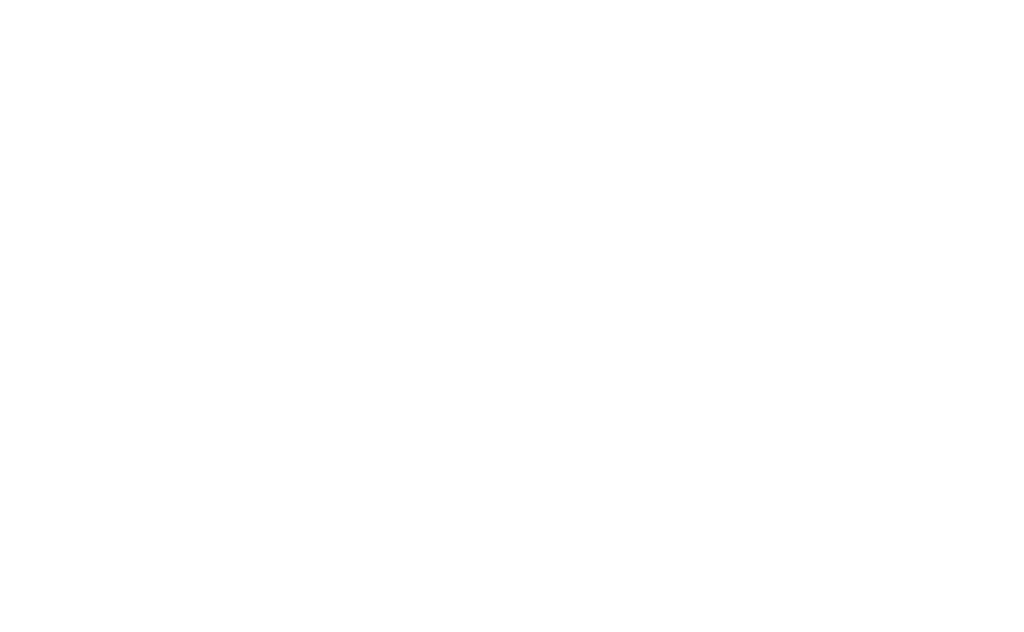
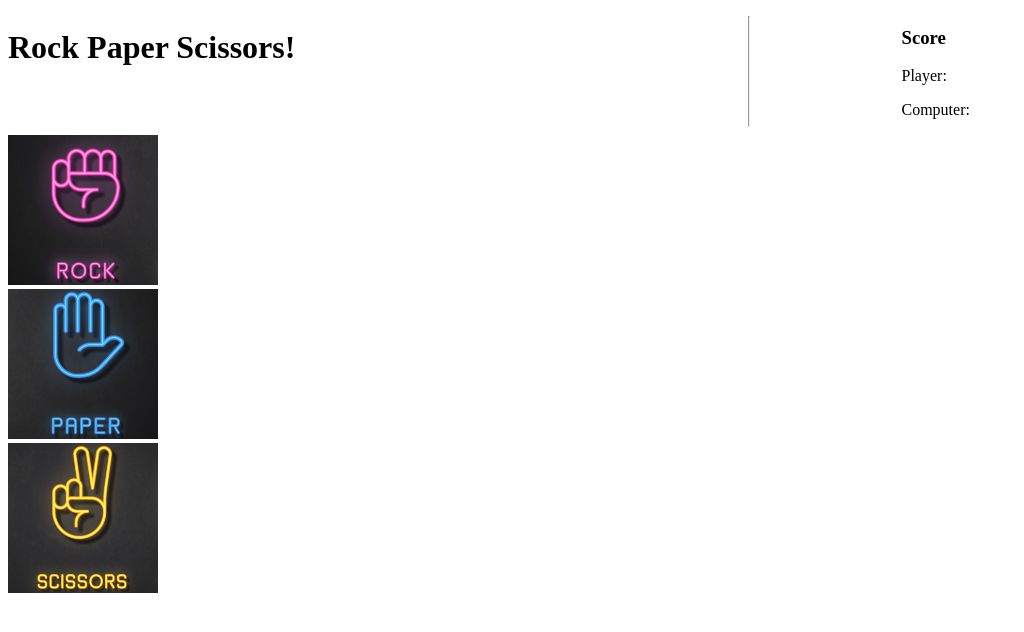
Before and after one commit to jkh96/Rock_Paper_Scissors, a plain HTML site: page index.html in a window 1280 px wide. Shown: the whole page, without its empty margins (0-1024 px from the left). Drawn offline with Linux system fonts and the light colour scheme.

Commit message:
RPS Start UI Design

```diff
--- a/index.html
+++ b/index.html
@@ -5,11 +5,41 @@
     <meta http-equiv="X-UA-Compatible" content="IE=edge">
     <meta name="viewport" content="width=device-width, initial-scale=1.0">
     <title>Rock Papper Scrissors</title>
+
+        <!-- Links -->
+        <link rel="stylesheet" href="/styles.css">
 </head>
 <body>
+    <div class="grid">
+        <div id="Title">
+            <h1>Rock Paper Scissors!</h1>
+        </div>
 
+        <hr>
 
+        <div id="results">
+            <h3>Score</h3>
+            <div id="text-results"></div>
+            <div id="user-score">
+                <p>Player:</p>
+            </div>
+            <div id="computer-score">
+                <p>Computer:</p>
+            </div>
+        </div>
 
+        <div id="game-box">
+            <div id="rock">
+                <img src="/images/rock-neon.jpg" alt="rock-img">
+            </div>
+            <div id="paper">
+                <img src="/images/paper-neon.jpg" alt="paper-img">
+            </div>
+            <div id="scissors">
+                <img src="/images/scissors-neon.jpg" alt="scissors-img">
+            </div>
+        </div>
+    </div>
     <script src="/script.js"></script>
 </body>
 </html>
--- a/styles.css
+++ b/styles.css
@@ -0,0 +1,5 @@
+.grid {
+    display: grid;
+    grid-template-columns: auto auto auto ;
+    grid-template-rows: auto auto auto;
+}
```
Also changed, not shown: images/paper-neon.jpg (added), images/rock-neon.jpg (added), images/scissors-neon.jpg (added).
